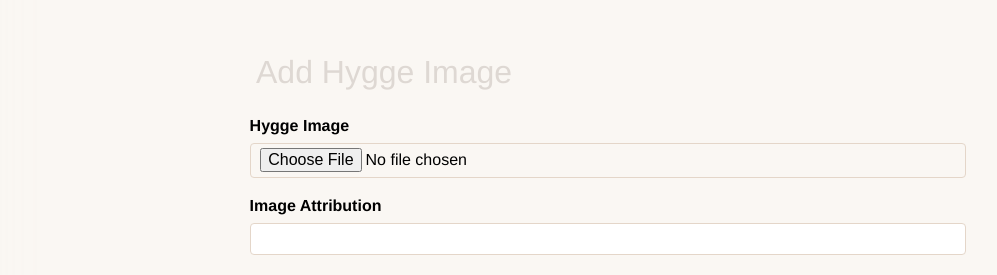
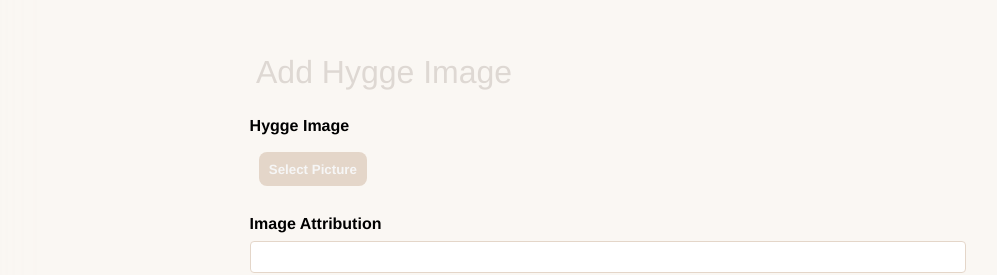
Before and after one commit to zakwarren/hygge, a React (Create React App) app: page /add in a window 1280 px wide. Shown: the part 138-413 px from the top of the page, without its empty margins (32-1029 px from the left). Built offline with nearby package versions, Linux system fonts and the light colour scheme; no server answers.

Commit message:
Take photo or file picker

```diff
--- a/src/containers/AddImage/AddImage.js
+++ b/src/containers/AddImage/AddImage.js
@@ -1,4 +1,4 @@
-import React, { useRef } from "react";
+import React, { useRef, useState, useEffect } from "react";
 import { connect } from "react-redux";
 import PropTypes from "prop-types";
 import { Formik, Field, Form } from "formik";
@@ -10,10 +10,40 @@ import * as actions from "../../store/actions/index";
 export const AddImage = (props) => {
   const { history, categories, onSaveNewHygge } = props;
   const imgRef = useRef();
+  const [canUseCamera, setCanUseCamera] = useState();
+
+  useEffect(() => {
+    const getCameras = async () => {
+      try {
+        const cameras = await navigator.mediaDevices.getUserMedia({
+          video: true,
+        });
+        if (cameras) {
+          setCanUseCamera(true);
+        }
+      } catch (error) {
+        setCanUseCamera(false);
+      }
+    };
+    getCameras();
+  }, []);
 
   if (!categories) {
     return null;
   }
+
+  const getPicture = (takePhoto) => {
+    const imgInput = document.getElementById("image");
+    if (canUseCamera && takePhoto) {
+      imgInput.capture = true;
+    } else {
+      imgInput.removeAttribute("capture");
+    }
+
+    if (imgInput) {
+      imgInput.click();
+    }
+  };
 
   const catKeys = Object.keys(categories);
   const catArray = catKeys.map((cat) => categories[cat].name);
@@ -63,12 +93,28 @@ export const AddImage = (props) => {
                 </label>
                 <Field
                   className={css.Input}
+                  style={{ display: "none" }}
                   type="file"
                   accept="image/*"
                   id="image"
                   name="image"
-                  capture
                 />
+                {canUseCamera && (
+                  <button
+                    className={css.Button}
+                    type="button"
+                    onClick={() => getPicture(true)}
+                  >
+                    Take Photo
+                  </button>
+                )}
+                <button
+                  className={css.Button}
+                  type="button"
+                  onClick={() => getPicture(false)}
+                >
+                  Select Picture
+                </button>
                 {errors.name && touched.name ? (
                   <div className={css.ValidationError}>{errors.image}</div>
                 ) : null}
```
